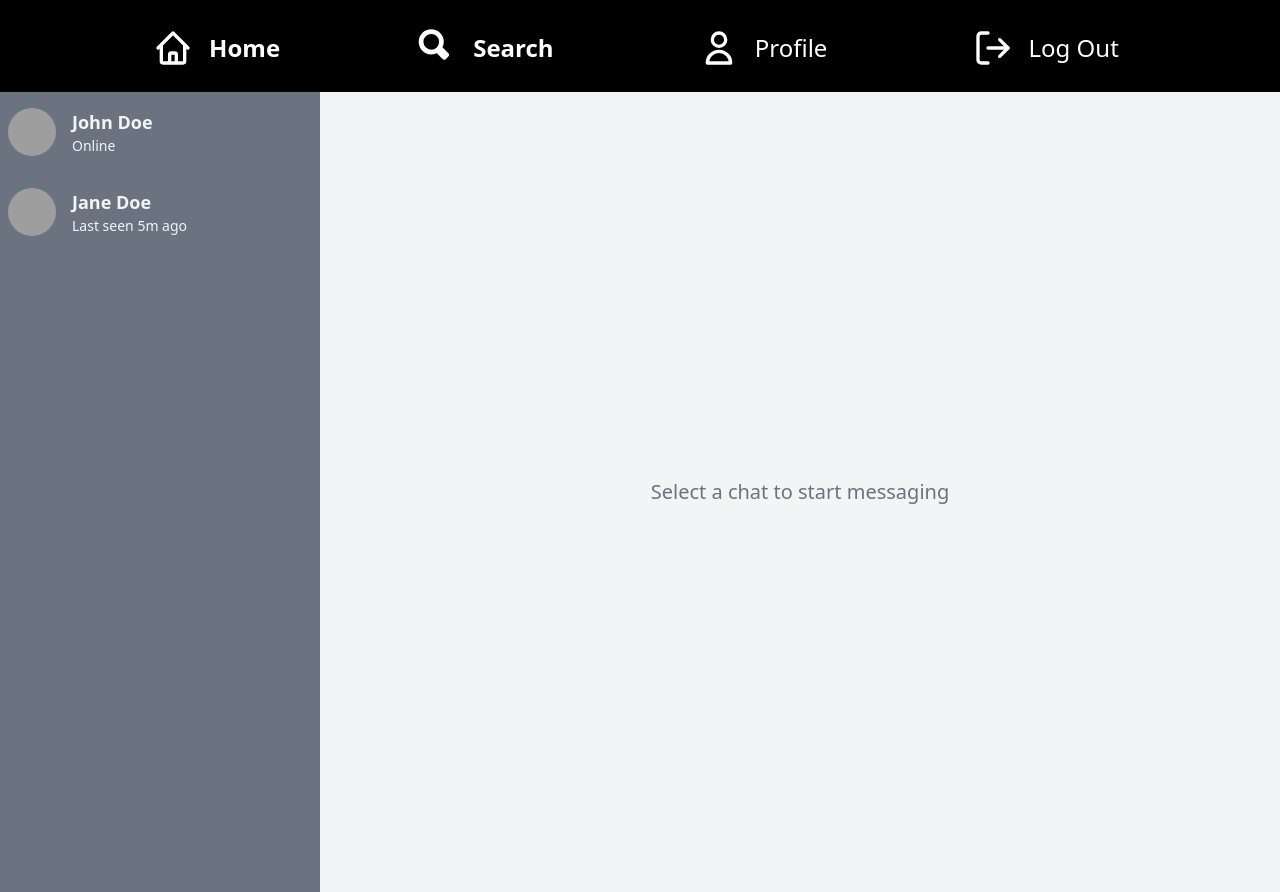
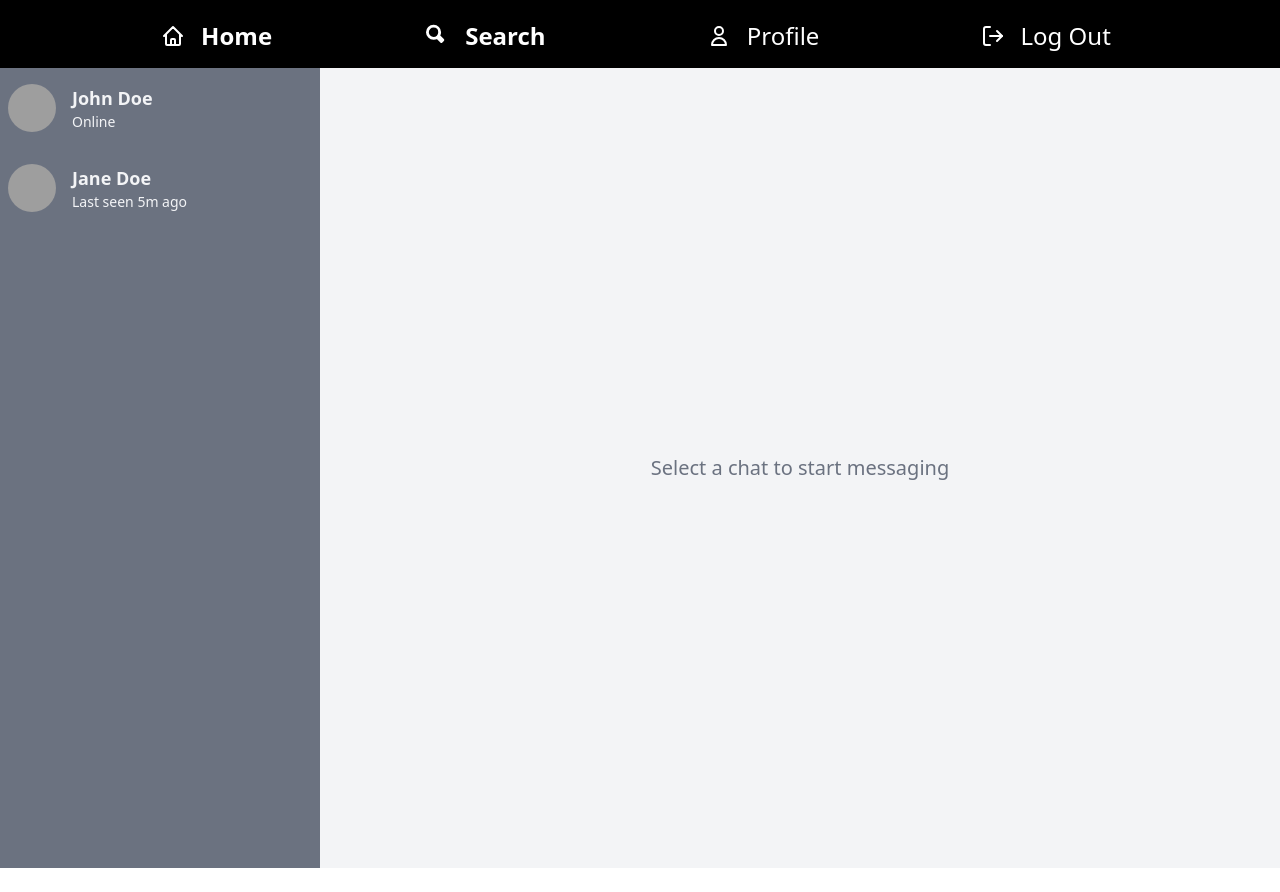
Before and after one commit to nareshb07/web-page-test-2, a plain HTML site: page index.html in a window 1280 px wide. After the commit the page ends 868 px from the top, so only its background shows below. Drawn offline with nearby package versions, Linux system fonts and the light colour scheme; grey boxes are pictures that could not be loaded.

Commit message:
Update index.html

```diff
--- a/index.html
+++ b/index.html
@@ -5,28 +5,35 @@
     <meta name="viewport" content="width=device-width, initial-scale=1.0">
     <script src="https://cdn.tailwindcss.com"></script>
   </head>
-  <nav class="sm:flex-column flex flex-wrap justify-evenly bg-black p-6 sm:items-center">
-    <a href="#" class="px-text-base group mt-1 flex items-center rounded-full font-semibold leading-6 text-white hover:bg-gray-800 hover:text-white">
-      <svg class="mr-4 h-10 w-10" stroke="currentColor" fill="none" viewBox="0 0 24 24">
+  <!DOCTYPE html>
+<html>
+  <head>
+    <meta charset="UTF-8" />
+    <meta name="viewport" content="width=device-width, initial-scale=1.0" />
+    <script src="https://cdn.tailwindcss.com"></script>
+  </head>
+  <nav class="sm:flex-column flex flex-wrap justify-evenly bg-black p-4 sm:items-center">
+    <a href="#" class="px-text-base group mt-1 flex items-center font-semibold leading-6 text-white hover:text-white">
+      <svg class="mr-4 h-6 w-6" stroke="currentColor" fill="none" viewBox="0 0 24 24">
         <path stroke-linecap="round" stroke-linejoin="round" stroke-width="2" d="M3 12l9-9 9 9M5 10v10a1 1 0 001 1h3a1 1 0 001-1v-4a1 1 0 011-1h2a1 1 0 011 1v4a1 1 0 001 1h3a1 1 0 001-1V10M9 21h6"></path>
       </svg>
       <p class="hidden text-2xl md:block">Home</p>
     </a>
-    <a href="#" class="group mt-1 flex items-center rounded-full px-2 text-base font-semibold leading-6 text-white hover:bg-gray-800 hover:text-white">
-      <svg class="mr-4 h-10 w-10" fill="none" stroke-linecap="round" stroke-linejoin="round" stroke-width="2" stroke="currentColor" viewBox="0 0 24 24">
+    <a href="#" class="group mt-1 flex items-center rounded-full px-2 text-base font-semibold leading-6 text-white hover:text-white">
+      <svg class="mr-4 h-6 w-6" fill="none" stroke-linecap="round" stroke-linejoin="round" stroke-width="2" stroke="currentColor" viewBox="0 0 24 24">
         <path d="M18.125,15.804l-4.038-4.037c0.675-1.079,1.012-2.308,1.01-3.534C15.089,4.62,12.199,1.75,8.584,1.75C4.815,1.75,1.982,4.726,2,8.286c0.021,3.577,2.908,6.549,6.578,6.549c1.241,0,2.417-0.347,3.44-0.985l4.032,4.026c0.167,0.166,0.43,0.166,0.596,0l1.479-1.478C18.292,16.234,18.292,15.968,18.125,15.804 M8.578,13.99c-3.198,0-5.716-2.593-5.733-5.71c-0.017-3.084,2.438-5.686,5.74-5.686c3.197,0,5.625,2.493,5.64,5.624C14.242,11.548,11.621,13.99,8.578,13.99 M16.349,16.981l-3.637-3.635c0.131-0.11,0.721-0.695,0.876-0.884l3.642,3.639L16.349,16.981z"></path>
       </svg>
       <p class="hidden text-2xl md:block">Search</p>
     </a>
-    <a href="#" class="group mt-1 flex items-center rounded-full px-2 text-base font-medium leading-6 text-white hover:bg-gray-800 hover:text-white">
-      <svg class="mr-4 h-10 w-10" fill="none" stroke-linecap="round" stroke-linejoin="round" stroke-width="2" stroke="currentColor" viewBox="0 0 24 24">
+    <a href="#" class="group mt-1 flex items-center rounded-full px-2 text-base font-medium leading-6 text-white hover:text-white">
+      <svg class="mr-4 h-6 w-6" fill="none" stroke-linecap="round" stroke-linejoin="round" stroke-width="2" stroke="currentColor" viewBox="0 0 24 24">
         <path d="M16 7a4 4 0 11-8 0 4 4 0 018 0zM12 14a7 7 0 00-7 7h14a7 7 0 00-7-7z"></path>
       </svg>
       <p class="hidden text-2xl md:block">Profile</p>
     </a>
 
-    <a href="#" class="group mt-1 flex items-center rounded-full px-2 text-base font-medium leading-6 text-white hover:bg-gray-800 hover:text-white">
-      <svg class="mr-4 h-10 w-10" fill="none" stroke-linecap="round" stroke-linejoin="round" stroke-width="2" stroke="currentColor" viewBox="0 0 24 24">
+    <a href="#" class="group mt-1 flex items-center rounded-full px-2 text-base font-medium leading-6 text-white hover:text-white">
+      <svg class="mr-4 h-6 w-6" fill="none" stroke-linecap="round" stroke-linejoin="round" stroke-width="2" stroke="currentColor" viewBox="0 0 24 24">
         <path d="M9 21H5a2 2 0 0 1-2-2V5a2 2 0 0 1 2-2h4"></path>
         <polyline points="16 17 21 12 16 7"></polyline>
         <line x1="21" y1="12" x2="9" y2="12"></line>
@@ -64,7 +71,7 @@
       </div>
 
       <!-- Chat Area Section -->
-      <div class="h-screen w-full overflow-y-auto md:w-2/3 lg:w-3/4">
+      <div class="hidden h-screen w-full overflow-y-auto md:block md:w-2/3 lg:w-3/4">
         <!-- Chat Area Placeholder -->
         <div class="hidden h-full bg-gray-100 md:block">
           <div class="flex h-full items-center justify-center text-xl text-gray-500">Select a chat to start messaging</div>
```
